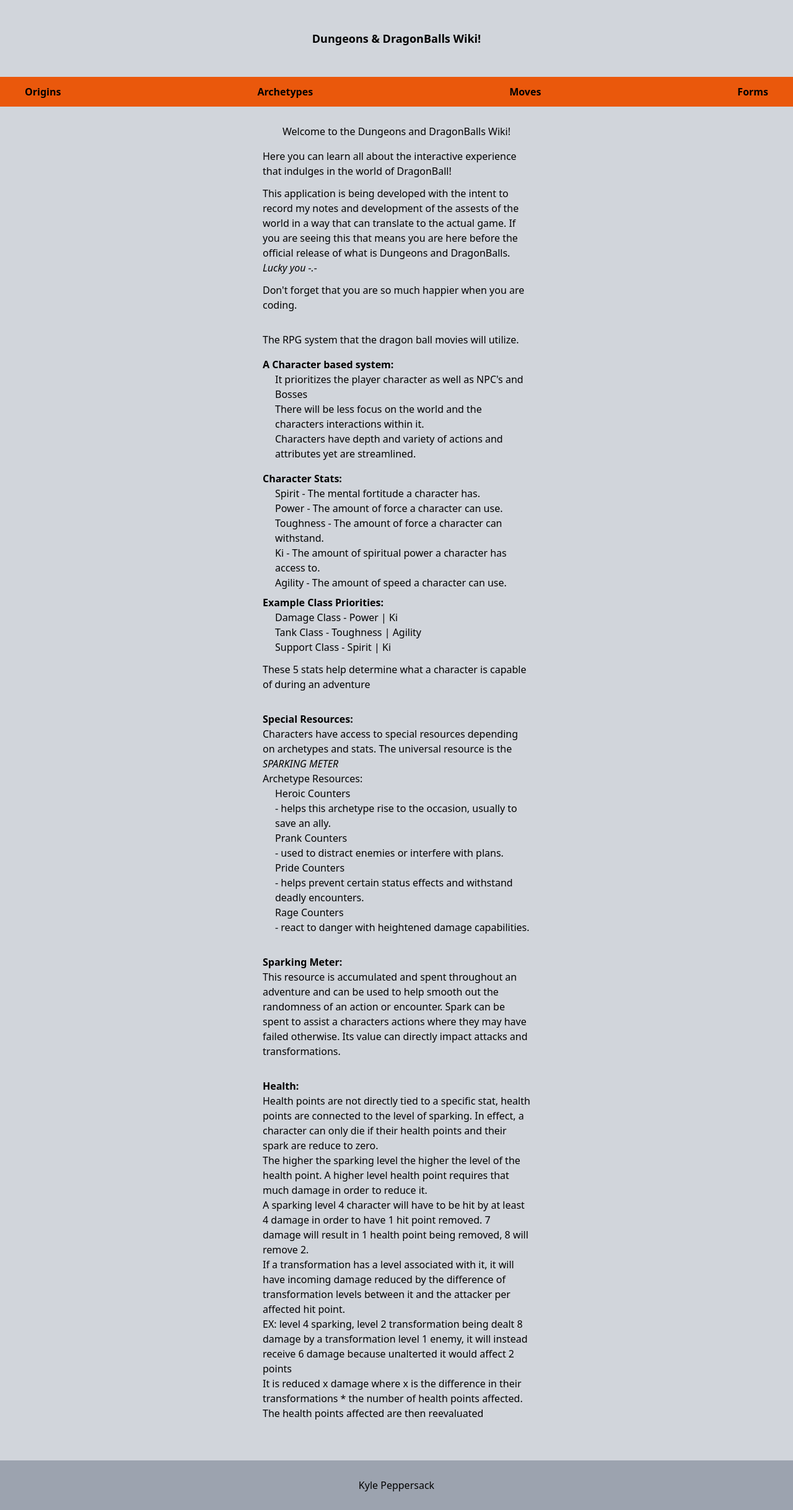
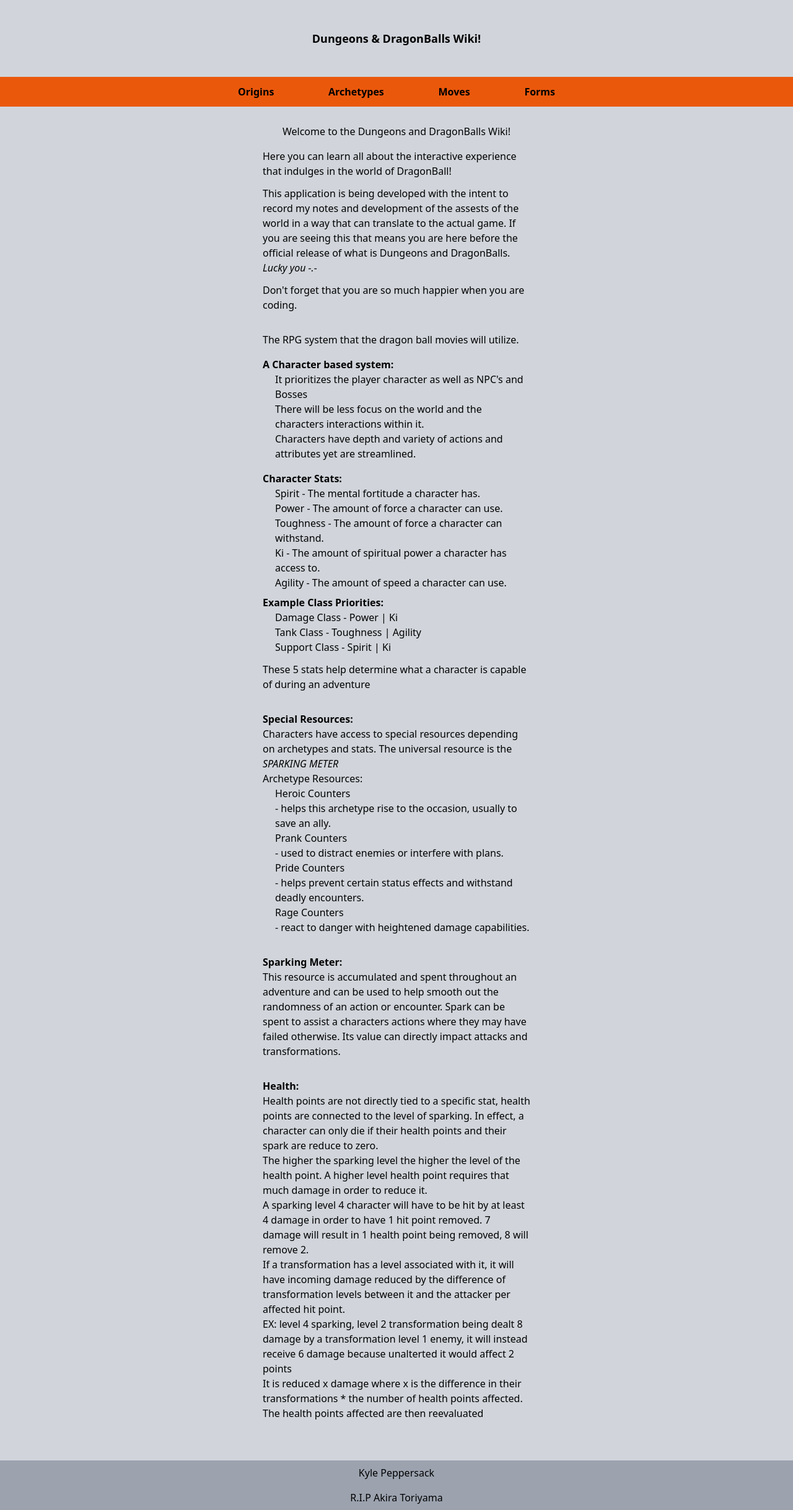
Before and after one commit to KylePep/ddbwiki, a Next.js app: page / in a window 1280 px wide. Shown: the whole page at 62% size. Built offline with nearby package versions, Linux system fonts and the light colour scheme.

Commit message:
added reactive padding to nav component

```diff
--- a/app/layout.tsx
+++ b/app/layout.tsx
@@ -24,7 +24,7 @@ export default function RootLayout({
         </div>
         <footer className="min-h-20 mt-16 bg-gray-400 grid justify-items-center items-center"><div>
           Kyle Peppersack
-          </div> </footer>
+          </div> <p>R.I.P Akira Toriyama</p></footer>
         </body>
     </html>
   );
--- a/app/nav/Nav.tsx
+++ b/app/nav/Nav.tsx
@@ -14,8 +14,9 @@ export default function Nav() {
         <Link href={"/"}>
         Dungeons & DragonBalls Wiki!
         </Link>
+
       </div>
-      <div className="flex justify-between bg-orange-600 px-10 py-3 font-bold mb-7">
+      <div className="flex justify-between bg-orange-600 px-10 md:px-48 xl:px-96  py-3 font-bold mb-7">
         <Link href={"/origins"}>{pathName !== "/origins" ? `Origins` : `ORIGINS`}</Link>
         <Link href={"/archetypes"}>{pathName !=="/archetypes" ? `Archetypes` : `ARCHETYPES`}</Link>
         <Link href={"/moves"}>{pathName !=="/moves" ? `Moves` : `MOVES`}</Link>
```
